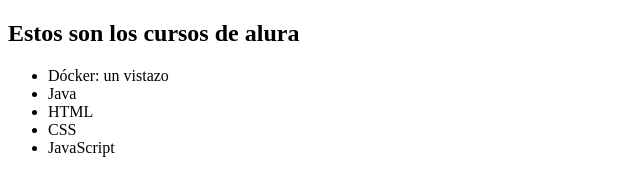
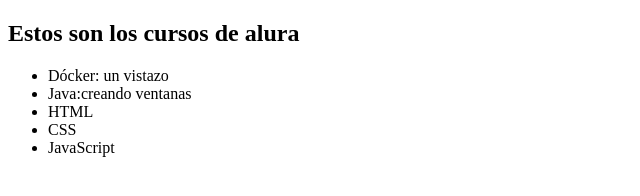
Before and after one commit to juandresp27/alura-git, a plain HTML site: page index.html in a window 1280 px wide. Shown: the whole page, without its empty margins (0-640 px from the left). Drawn offline with Linux system fonts and the light colour scheme.

Commit message:
Actualizando nombre del curso de java

```diff
--- a/index.html
+++ b/index.html
@@ -9,7 +9,7 @@
         <div>
             <ul>
                 <li>Dócker: un vistazo</li>
-                <li>Java</li>
+                <li>Java:creando ventanas</li>
                 <li>HTML</li>
                 <li>CSS</li>
                 <li>JavaScript</li>
```
